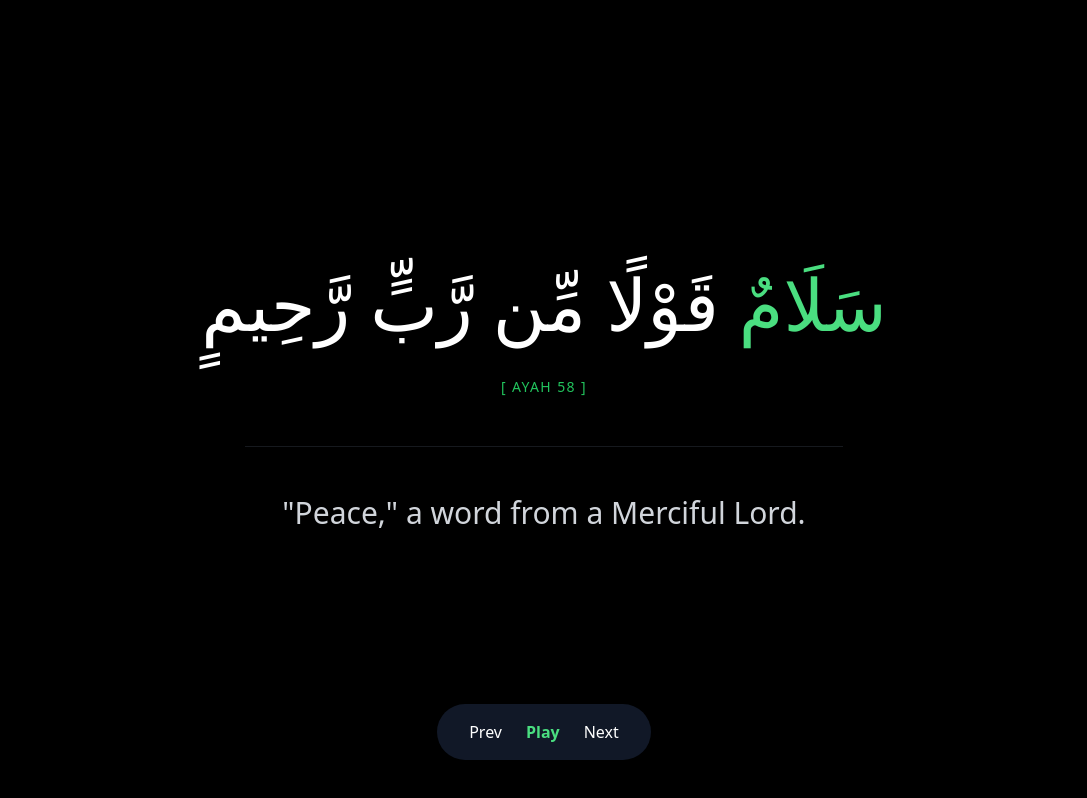
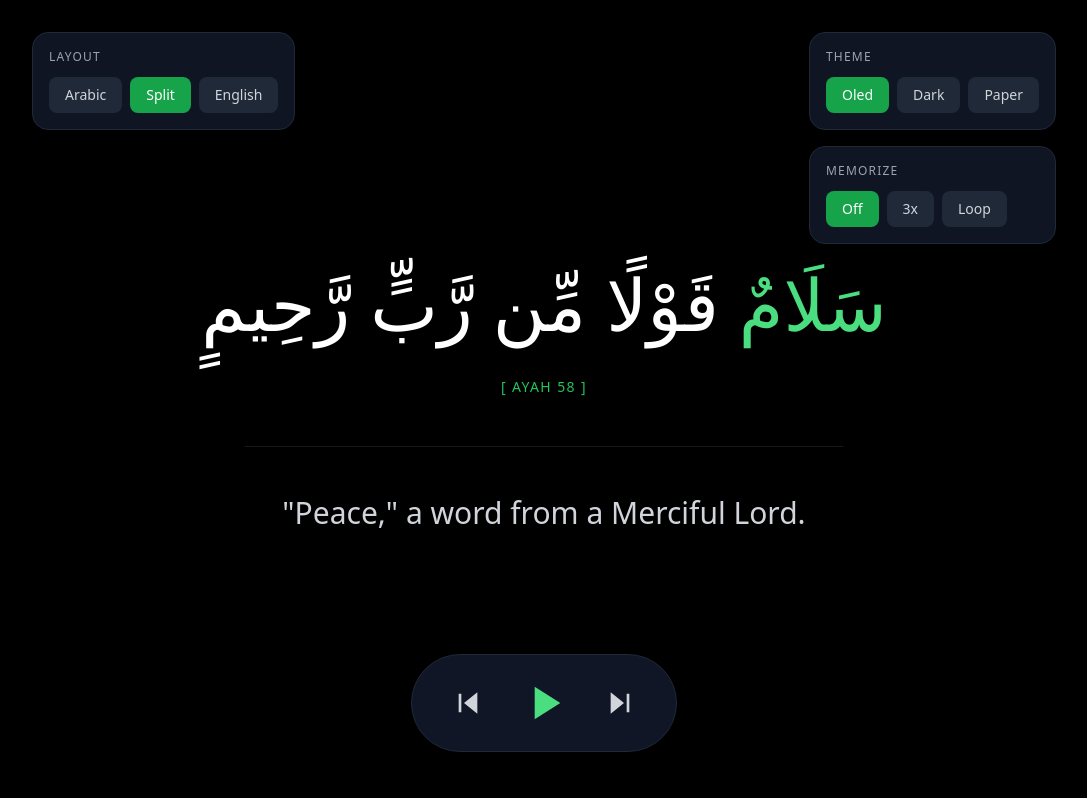
Before and after one commit to beparifahim/Quran-Display, a React (Vite) app: page / in a window 1280 px wide. Shown: the whole page, without its empty margins (96-1183 px from the left). Built offline with nearby package versions, Linux system fonts and the light colour scheme; a web font is replaced by a local one.

Commit message:
Update QuranDisplay.jsx

```diff
--- a/src/components/QuranDisplay.jsx
+++ b/src/components/QuranDisplay.jsx
@@ -1,41 +1,65 @@
-import React, { useState } from 'react';
+import React, { useState, useEffect } from 'react';
 import { useWakeLock } from '../hooks/useWakeLock';
 import { useGaplessAudio } from '../hooks/useGaplessAudio';
 
 export default function QuranDisplay({ surahData, nextSurahData }) {
+  // Playback State
   const [isPlaying, setIsPlaying] = useState(false);
   const [currentTime, setCurrentTime] = useState(0);
-  const [layoutMode] = useState('split');
-  const [theme] = useState('oled');
+
+  // Settings State (Initialize from localStorage if available)
+  const [layoutMode, setLayoutMode] = useState(() => localStorage.getItem('quran_layout') || 'split');
+  const [theme, setTheme] = useState(() => localStorage.getItem('quran_theme') || 'oled');
+  const [repeatGoal, setRepeatGoal] = useState(() => Number(localStorage.getItem('quran_repeat')) || 1);
+
+  // Save settings locally whenever they change
+  useEffect(() => {
+    localStorage.setItem('quran_layout', layoutMode);
+    localStorage.setItem('quran_theme', theme);
+    localStorage.setItem('quran_repeat', repeatGoal);
+  }, [layoutMode, theme, repeatGoal]);
 
   useWakeLock(isPlaying);
 
-  const handleTimeUpdate = (time) => {
-    setCurrentTime(time);
-  };
+  const handleTimeUpdate = (time) => setCurrentTime(time);
 
   const { activePlayer, audioRef0, audioRef1, getActiveAudio, internalTimeUpdate } =
     useGaplessAudio(surahData, nextSurahData, handleTimeUpdate);
 
-  const currentAyah = surahData.ayahs.find(
+  // Find active Ayah and its index
+  const currentIndex = surahData.ayahs.findIndex(
     (a) => currentTime >= a.start_time && currentTime < a.end_time
-  ) || surahData.ayahs[0];
+  );
+  const currentAyah = currentIndex !== -1 ? surahData.ayahs[currentIndex] : surahData.ayahs[0];
 
-  const themeStyles = {
-    oled: { bg: 'bg-black', text: 'text-white', english: 'text-gray-300' }
+  // Accurate Previous/Next Ayah Logic
+  const handlePrevAyah = () => {
+    if (currentIndex > 0) {
+      getActiveAudio().currentTime = surahData.ayahs[currentIndex - 1].start_time;
+    } else {
+      getActiveAudio().currentTime = 0; // Snap to start
+    }
   };
 
-  const currentTheme = themeStyles[theme];
+  const handleNextAyah = () => {
+    if (currentIndex < surahData.ayahs.length - 1) {
+      getActiveAudio().currentTime = surahData.ayahs[currentIndex + 1].start_time;
+    }
+  };
 
   const togglePlayback = () => {
     const audio = getActiveAudio();
-    if (isPlaying) {
-      audio.pause();
-    } else {
-      audio.play();
-    }
+    if (isPlaying) audio.pause();
+    else audio.play();
     setIsPlaying(!isPlaying);
   };
+
+  const themeStyles = {
+    oled: { bg: 'bg-black', text: 'text-white', english: 'text-gray-300' },
+    dark: { bg: 'bg-[#121212]', text: 'text-[#E8E6D9]', english: 'text-gray-400' },
+    paper: { bg: 'bg-[#F4F1EA]', text: 'text-black', english: 'text-gray-700' },
+  };
+  const currentTheme = themeStyles[theme];
 
   return (
     <div className={`min-h-screen flex flex-col justify-center items-center p-8 transition-colors duration-700 ${currentTheme.bg}`}>
@@ -43,7 +67,10 @@ export default function QuranDisplay({ surahData, nextSurahData }) {
       <audio ref={audioRef0} src={activePlayer === 0 ? surahData.audio_source : ''} onTimeUpdate={activePlayer === 0 ? internalTimeUpdate : undefined} crossOrigin="anonymous" />
       <audio ref={audioRef1} src={activePlayer === 1 ? surahData.audio_source : ''} onTimeUpdate={activePlayer === 1 ? internalTimeUpdate : undefined} crossOrigin="anonymous" />
 
+      {/* --- TELEPROMPTER UI --- */}
       <div className="w-full max-w-4xl flex flex-col items-center space-y-12 transition-opacity duration-500">
+
+        {(layoutMode === 'split' || layoutMode === 'arabic') && (
           <div className="text-center w-full">
             <div className="flex flex-wrap justify-center gap-x-3 gap-y-6 md:gap-x-5" dir="rtl">
               {currentAyah.words.map((word, index) => {
@@ -56,26 +83,91 @@ export default function QuranDisplay({ surahData, nextSurahData }) {
               })}
             </div>
             <div className="mt-8">
-            <span className="text-green-500 text-sm tracking-widest uppercase">[ Ayah {currentAyah.ayah_number} ]</span>
+              <span className="text-green-500 text-sm tracking-widest uppercase">
+                [ Ayah {currentAyah.ayah_number} ]
+                {repeatGoal === -1 ? ' (Looping)' : repeatGoal > 1 ? ` (Repeat ${repeatGoal}x)` : ''}
+              </span>
             </div>
           </div>
+        )}
 
         {layoutMode === 'split' && <div className="w-2/3 h-px bg-gray-600 opacity-30"></div>}
 
+        {(layoutMode === 'split' || layoutMode === 'english') && (
           <div className="text-center space-y-4">
             <p className={`text-xl md:text-3xl font-light leading-relaxed max-w-2xl mx-auto ${currentTheme.english}`}>
               {currentAyah.text_english}
             </p>
           </div>
+        )}
       </div>
 
-      {isPlaying && <div className="fixed inset-0 z-50 cursor-pointer" onClick={togglePlayback} />}
+      {/* --- INVISIBLE PAUSE SHIELD --- */}
+      {isPlaying && <div className="fixed inset-0 z-40 cursor-pointer" onClick={togglePlayback} />}
 
+      {/* --- ONSCREEN CONTROLS (Hidden while playing) --- */}
       {!isPlaying && (
-        <div className="fixed bottom-10 flex space-x-6 bg-gray-900 px-8 py-4 rounded-full shadow-2xl z-50 text-white">
-           <button onClick={() => getActiveAudio().currentTime = currentAyah.start_time - 5}>Prev</button>
-           <button className="text-green-400 font-bold" onClick={togglePlayback}>Play</button>
-           <button onClick={() => getActiveAudio().currentTime = currentAyah.end_time + 0.1}>Next</button>
+        <div className="fixed inset-0 z-50 flex flex-col justify-between p-8 pointer-events-none transition-opacity duration-500">
+
+          {/* Top Settings Bar */}
+          <div className="w-full max-w-5xl mx-auto flex justify-between items-start pointer-events-auto">
+
+            <div className="flex flex-col space-y-2 bg-gray-900/90 backdrop-blur-md p-4 rounded-2xl border border-gray-800">
+              <span className="text-gray-400 text-xs uppercase tracking-widest mb-1">Layout</span>
+              <div className="flex space-x-2">
+                {['arabic', 'split', 'english'].map(mode => (
+                  <button
+                    key={mode}
+                    onClick={() => setLayoutMode(mode)}
+                    className={`px-4 py-2 rounded-lg text-sm capitalize ${layoutMode === mode ? 'bg-green-600 text-white' : 'bg-gray-800 text-gray-300 hover:bg-gray-700'}`}>
+                    {mode}
+                  </button>
+                ))}
+              </div>
+            </div>
+
+            <div className="flex flex-col space-y-4">
+              <div className="flex flex-col space-y-2 bg-gray-900/90 backdrop-blur-md p-4 rounded-2xl border border-gray-800">
+                <span className="text-gray-400 text-xs uppercase tracking-widest mb-1">Theme</span>
+                <div className="flex space-x-2">
+                  {['oled', 'dark', 'paper'].map(t => (
+                    <button
+                      key={t}
+                      onClick={() => setTheme(t)}
+                      className={`px-4 py-2 rounded-lg text-sm capitalize ${theme === t ? 'bg-green-600 text-white' : 'bg-gray-800 text-gray-300 hover:bg-gray-700'}`}>
+                      {t}
+                    </button>
+                  ))}
+                </div>
+              </div>
+
+              <div className="flex flex-col space-y-2 bg-gray-900/90 backdrop-blur-md p-4 rounded-2xl border border-gray-800">
+                <span className="text-gray-400 text-xs uppercase tracking-widest mb-1">Memorize</span>
+                <div className="flex space-x-2">
+                  <button onClick={() => setRepeatGoal(1)} className={`px-4 py-2 rounded-lg text-sm ${repeatGoal === 1 ? 'bg-green-600 text-white' : 'bg-gray-800 text-gray-300 hover:bg-gray-700'}`}>Off</button>
+                  <button onClick={() => setRepeatGoal(3)} className={`px-4 py-2 rounded-lg text-sm ${repeatGoal === 3 ? 'bg-green-600 text-white' : 'bg-gray-800 text-gray-300 hover:bg-gray-700'}`}>3x</button>
+                  <button onClick={() => setRepeatGoal(-1)} className={`px-4 py-2 rounded-lg text-sm ${repeatGoal === -1 ? 'bg-green-600 text-white' : 'bg-gray-800 text-gray-300 hover:bg-gray-700'}`}>Loop</button>
+                </div>
+              </div>
+            </div>
+          </div>
+
+          {/* Bottom Playback Bar */}
+          <div className="w-full flex justify-center pointer-events-auto pb-4">
+            <div className="flex items-center space-x-8 bg-gray-900/95 backdrop-blur-xl px-10 py-5 rounded-full shadow-2xl border border-gray-800 text-white">
+              <button onClick={handlePrevAyah} className="text-gray-300 hover:text-white transition-colors">
+                <svg className="w-8 h-8" fill="currentColor" viewBox="0 0 24 24"><path d="M19 20L9 12l10-8v16zM5 19h2V5H5v14z"/></svg>
+              </button>
+
+              <button className="text-green-400 hover:text-green-300 transform hover:scale-110 transition-all" onClick={togglePlayback}>
+                <svg className="w-14 h-14" fill="currentColor" viewBox="0 0 24 24"><path d="M8 5v14l11-7z"/></svg>
+              </button>
+
+              <button onClick={handleNextAyah} className="text-gray-300 hover:text-white transition-colors">
+                <svg className="w-8 h-8" fill="currentColor" viewBox="0 0 24 24"><path d="M5 4l10 8-10 8V4zm14 1v14h-2V5h2z"/></svg>
+              </button>
+            </div>
+          </div>
         </div>
       )}
     </div>
```
Lines whose indentation alone changed are shown as unchanged.
